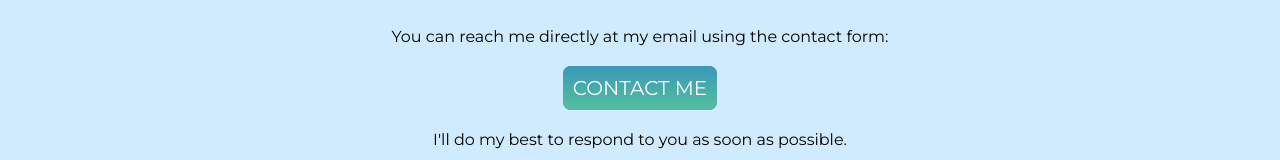
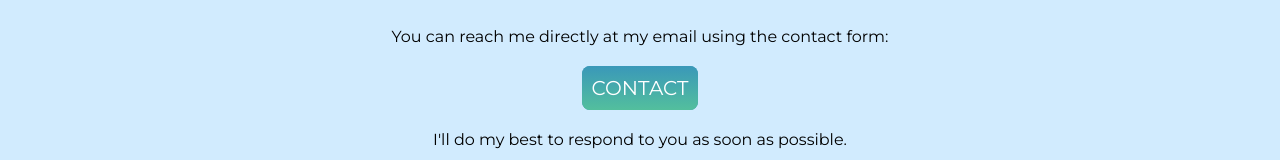
Before and after one commit to Ali-Naim/CV, a plain HTML site: page index.html in a window 1280 px wide. Shown: the part 2344-2504 px from the top of the page. Drawn offline with Linux system fonts and the light colour scheme.

Commit message:
Contact Only

```diff
--- a/index.html
+++ b/index.html
@@ -60,7 +60,7 @@
           <h2>Get In Touch</h2>
           <h3>Thank you for your interest!</h3>
           <p class="para4">You can reach me directly at my email using the contact form: </p>
-          <a class="btn" href="mailto:ali.02.naim@gmail.com">CONTACT ME</a>
+          <a class="btn" href="mailto:ali.02.naim@gmail.com">CONTACT</a>
           <p class="response">I'll do my best to respond to you as soon as possible.</p>
         </div>
 
```
